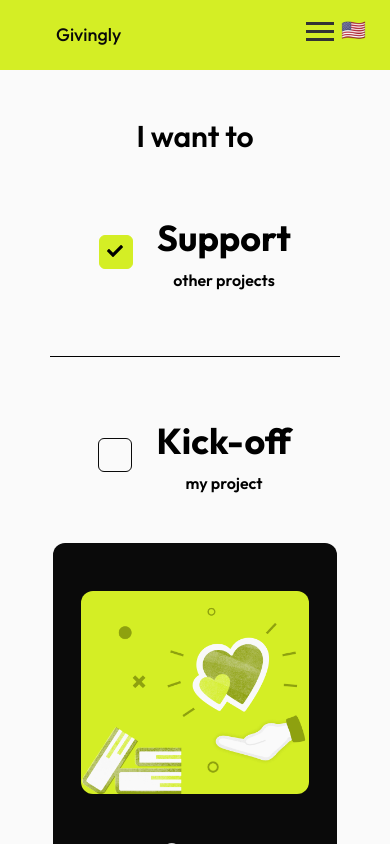
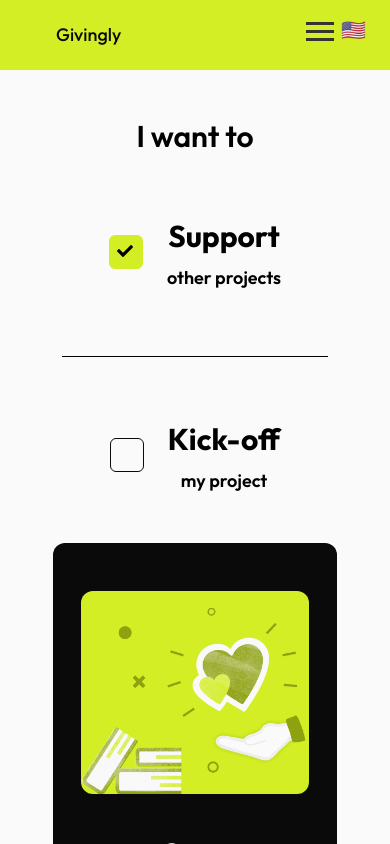
Before and after one commit to feyizoglu/crowdfunding-app, a Next.js app: page /en/starttoday in a window 390 px wide. Shown: the top 844 px of the page. Built offline with nearby package versions, Linux system fonts and the light colour scheme; no server answers; the database is empty.

Commit message:
Fixed starttoday component font size issue | Fixed Potw component image size issue

```diff
--- a/app/[locale]/Components/NavbarLayout/NavbarLayout.js
+++ b/app/[locale]/Components/NavbarLayout/NavbarLayout.js
@@ -31,10 +31,6 @@ const style = {
   langPickerSelect: `inline-flex text-xl appearance-none outline-none cursor-pointer bg-transparent py-3 pl-2 pr-6 md:text-2xl`
 };
 
-const flags = [
-  { value: 'tr', src: '/tr.svg' },
-  { value: 'en', src: '/uk.svg' }
-]
 
 export default function NavbarLayOut() {
   const [bgColor, setBgColor] = useState(false);
--- a/app/[locale]/Components/ProjectOfTheWeek/ProjectOfTheWeek.js
+++ b/app/[locale]/Components/ProjectOfTheWeek/ProjectOfTheWeek.js
@@ -1,5 +1,4 @@
 'use client'
-import React from "react";
 import { useSelector } from 'react-redux';
 import Image from "next/image";
 import Link from "next/link";
@@ -16,7 +15,7 @@ function ProjectOfTheWeek() {
     );
   }
 
-  const mostRecentProject = projects[projects.length - 1]
+  const mostRecentProject = projects[projects.length - 2]
 
   return (
     <div className='bg-whiteColor text-center md:text-start'>
@@ -27,7 +26,7 @@ function ProjectOfTheWeek() {
             <div className="img-container flex flex-col items-center  rounded-lg border-0 md:items-start">
               <Link href={`/projects/${mostRecentProject.docId}`}>
                 <Image
-                  className="rounded-lg object-cover"
+                  className="rounded-lg h-[200px] w-[200px] md:h-[350px] md:w-[400px] lg:h-[400px] lg:w-[400px] object-cover"
                   src={mostRecentProject.image}
                   width={400}
                   height={400}
--- a/app/[locale]/Components/StartToday/StartToday.js
+++ b/app/[locale]/Components/StartToday/StartToday.js
@@ -70,8 +70,8 @@ const StartToday = () => {
             )}
           </div>
           <div className="flex flex-col space-y-2.5  items-center">
-            <span className="text-4xl font-bold">{t('Support')}</span>
-            <span className="text-2l font-semibold">{t('other projects')}</span>
+            <span className="text-3xl font-bold md:text-4xl">{t('Support')}</span>
+            <span className="text-lg font-semibold md:text-2xl">{t('other projects')}</span>
           </div>
         </Link>
       </div>
@@ -95,8 +95,8 @@ const StartToday = () => {
             )}
           </div>
           <div className="flex flex-col space-y-2.5 items-center">
-            <span className="text-4xl font-bold flex">{t('Kick-off')}</span>
-            <span className="text-2l font-semibold">{t('my project')}</span>
+            <span className="text-3xl font-bold flex md:text-4xl">{t('Kick-off')}</span>
+            <span className="text-lg font-semibold md:text-2xl">{t('my project')}</span>
           </div>
         </button>
       </div>
--- a/app/[locale]/projects/[id]/page.js
+++ b/app/[locale]/projects/[id]/page.js
@@ -53,7 +53,7 @@ function Page({ params }) {
         <div className="container mx-auto px-4 py-6 flex flex-col justify-around items-center text-center md:flex-row  md:text-start md:space-y-0 md:h-screen-70 md:space-x-6">
           <div className=" mt-4 rounded-xl md:w-2/5 md:mt-0 md:flex md:items-center grid place-content-center">
             <Image
-              className="rounded-xl h-[200px] w-[200px] md:h-[350px] md:w-[400px] lg:h-[450px] lg:w-[450px]"
+              className="rounded-xl h-[200px] w-[200px] md:h-[350px] md:w-[400px] lg:h-[450px] lg:w-[450px] object-cover"
               alt={project?.title}
               src={project?.image}
               width={450}
```
